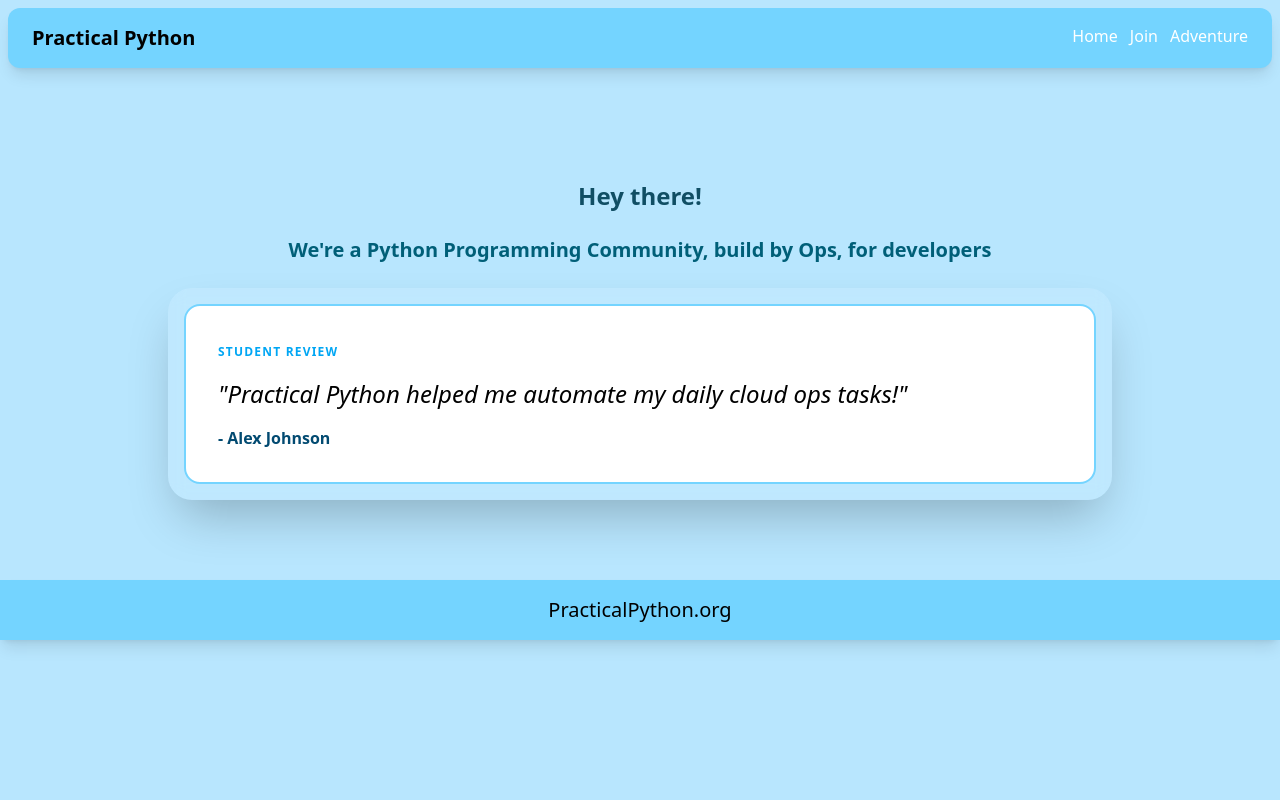
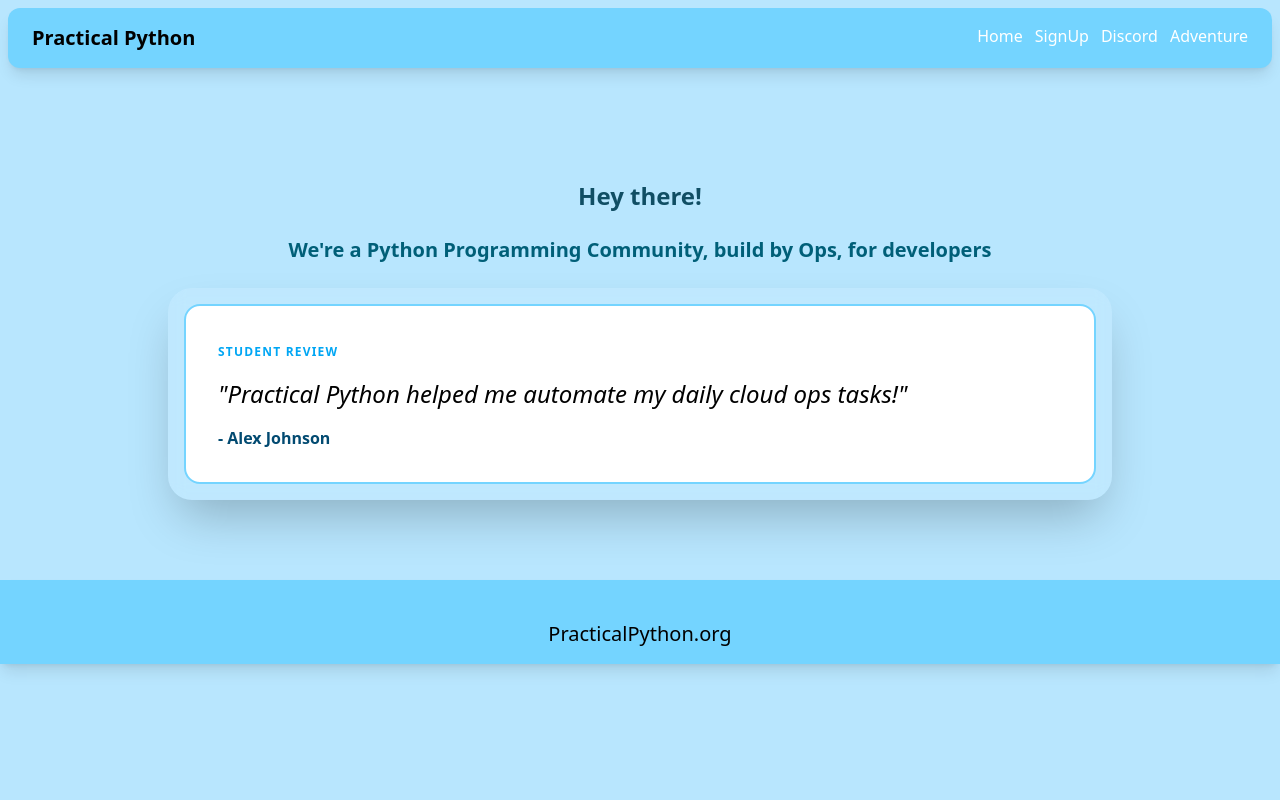
Before and after one commit to AkshajSinghal/practical-python-org, a Flask app: page / in a window 1280 px wide. Run offline with Flask 3, Linux system fonts and the light colour scheme; style sheets or scripts are compiled from the project's sources.

Commit message:
create signup.html

```diff
--- a/app.py
+++ b/app.py
@@ -5,3 +5,7 @@ app = Flask(__name__)
 @app.route("/")
 def index():
     return render_template("index.html")
+
+@app.route("/signup")
+def signup():
+    return render_template("signup.html")
--- a/templates/index.html
+++ b/templates/index.html
@@ -17,7 +17,8 @@
                     <h1 class="font-bold text-black text-xl"><a href="#">Practical Python</a></h1>
                     <nav class="text-white flex gap-3">
                         <a href="#">Home</a>
-                        <a href="https://discord.gg/R4FcXJk7S8">Join</a>
+                        <a href="/signup">SignUp</a>
+                        <a href="https://discord.gg/R4FcXJk7S8">Discord</a>
                         <a href="https://adventure.practicalpython.org/">Adventure</a>
                     </nav>
                 </div>
@@ -64,10 +65,10 @@
 
 
             <!-- Footer -->
-            <div class="bg-sky-300 px-6 py-4 shadow-lg">
+            <div class="bg-sky-300 px-6 py-4 pt-10 shadow-lg">
                 <h1 class="text-black text-xl text-center">PracticalPython.org</h1>
                 <div class="flex items-center">
-                    <!--Add github, and discord links-->
+                    <!--Add github, and discord links here-->
                 </div>
             </div>
 
```
Also changed, not shown: templates/signup.html (added, +12 -0 lines).
